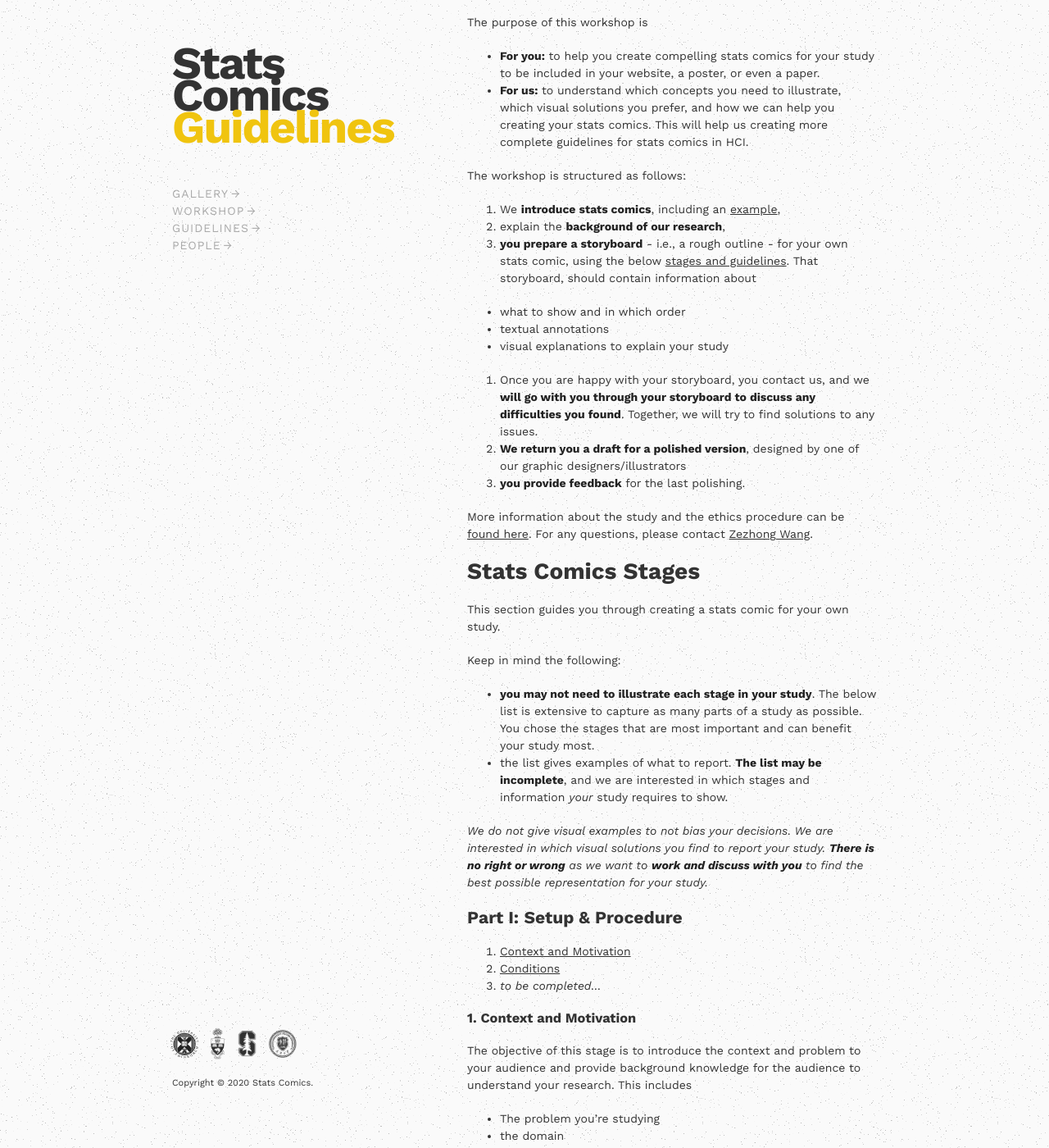
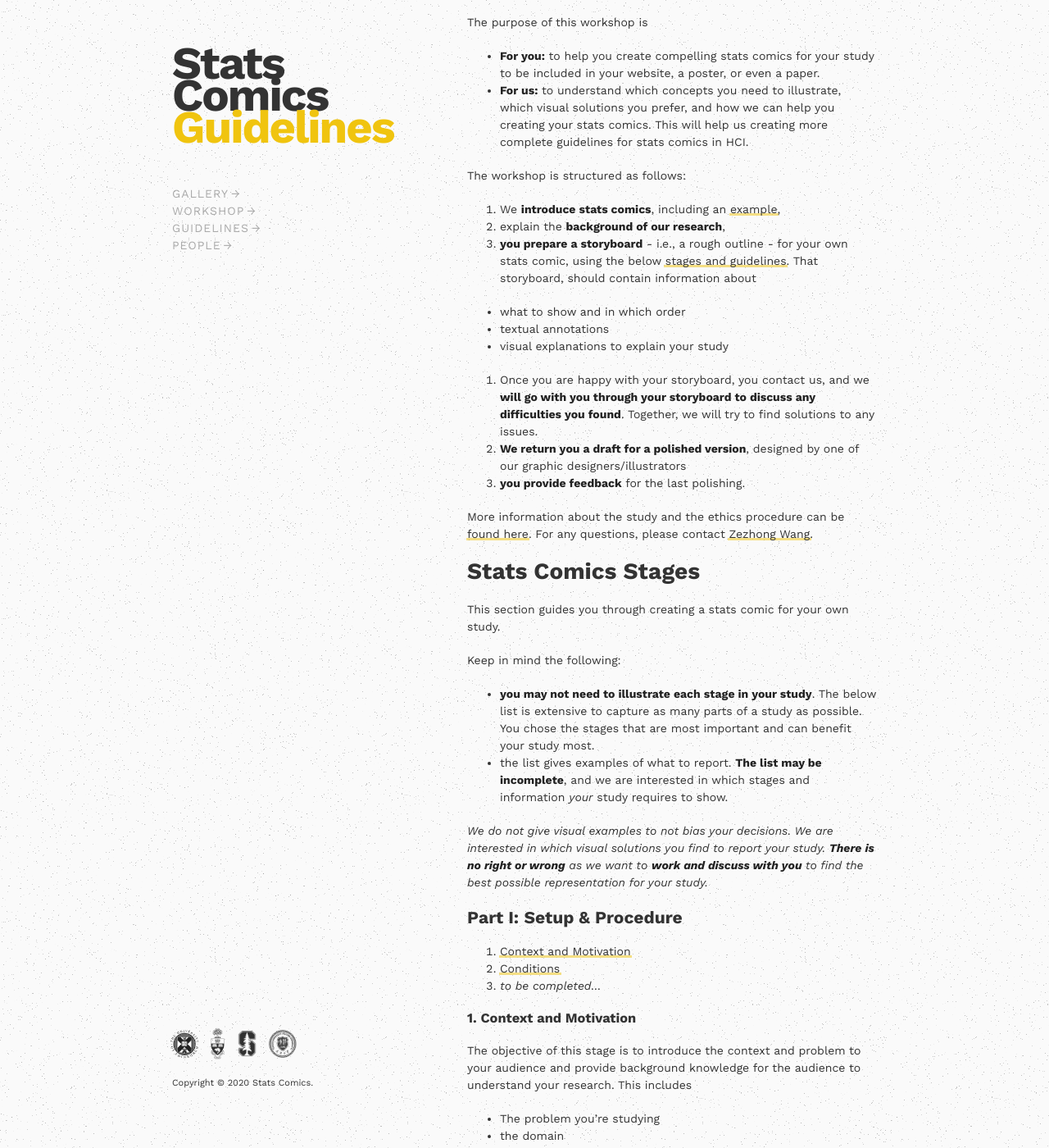
Before and after one commit to statscomics/statscomics.github.io, a Jekyll site: the page built from guidelines.md, in a window 1280 px wide and 1400 px high, scrolled down 839 px. Shown: the whole window at 82% size. Built offline with Jekyll 4.4.1, drawn with Linux system fonts in a browser that asks for light colours; a script that is not in the unit is left out; some of the changed text lies outside the part shown.

Commit message:
restyle-anchors

```diff
--- a/assets/css/style.scss
+++ b/assets/css/style.scss
@@ -26,7 +26,31 @@ a:hover {
 
 .markdown-dest {
   a {
-    text-decoration: underline;
+    text-decoration: none;
+    position: relative;
+    &:after {
+      content: "";
+      position: absolute;
+      z-index: -1;
+      top: 80%;
+      left: -0.1em;
+      right: -0.1em;
+      bottom: 0;
+      transition: top 200ms cubic-bezier(0, 0.8, 0.13, 1);
+      background-color: $primary-highlight;
+    }
+    &:hover {
+      opacity: 1;
+    }
+    &:hover:after {
+      top: 0%;
+    }
+  }
+
+  .not-markdown-area {
+    a:after {
+      all: initial;
+    }
   }
 }
 
@@ -37,6 +61,7 @@ a:hover {
 * {
   -webkit-tap-highlight-color: $primary-highlight;
   box-sizing: border-box;
+  scroll-behavior: smooth;
 }
 
 *::selection {
--- a/guidelines.md
+++ b/guidelines.md
@@ -37,7 +37,7 @@ The purpose of this workshop is
 
 The workshop is structured as follows:
 
-1. We __introduce stats comics__, including an [example](examples.html),
+1. We __introduce stats comics__, including an [example](gallery.html),
 2. explain the __background of our research__,
 3. __you prepare a storyboard__ - i.e., a rough outline - for your own stats comic, using the below [stages and guidelines](#stats-comics-stages). That storyboard, should contain information about
 
@@ -64,8 +64,8 @@ _We do not give visual examples to not bias your decisions. We are interested in
 
 ## Part I: Setup & Procedure
 
-1. [Context and Motivation](#context-and-motivation)
-2. [Conditions](#conditions)
+1. [Context and Motivation](#1-context-and-motivation)
+2. [Conditions](#2-conditions)
 3. _to be completed..._
 
 ### 1. Context and Motivation
@@ -102,7 +102,7 @@ Tasks are designed activities for participants in the study to measure the perfo
 * What do participants have to do in each task, e.g., interactions or other actions?
 * Which steps are they going through?
 
-### 5. Data Samples & study materials
+### 5. Data Samples & Study Materials
 
 Data samples are selected or generated examples to be used in the study. The samples should reflect
 
```
Also changed, not shown: _layouts/people.html (+6 -6 lines), gallery.md (+1 -1 lines).
